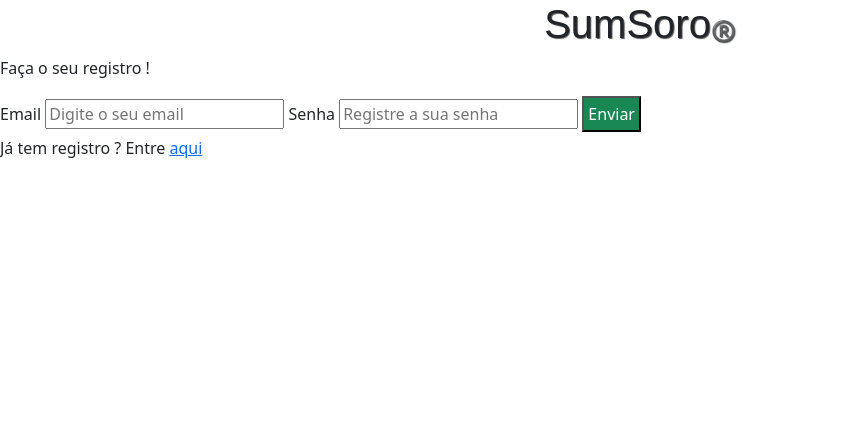
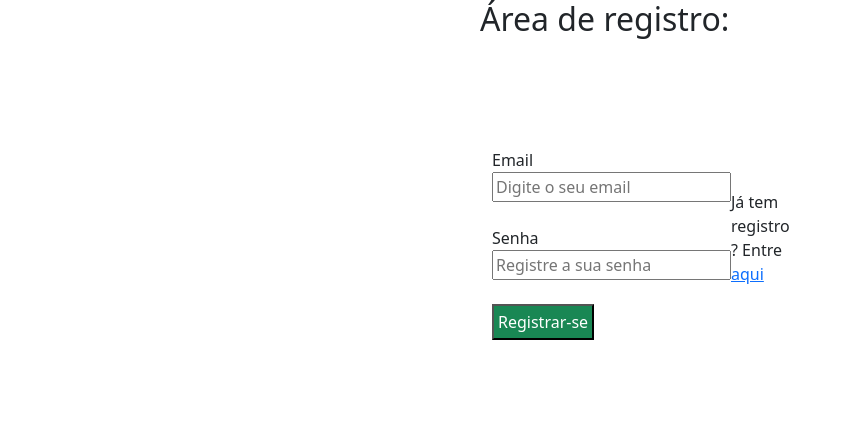
Before and after one commit to Cafurink42/SumSoro, a PHP site: page /register.php in a window 1280 px wide. Shown: the top 445 px of the page, without its empty margins (0-852 px from the left). Run offline with PHP 8.4, Linux system fonts and the light colour scheme.

Commit message:
Ajustando formulario de registro

```diff
--- a/src/register.php
+++ b/src/register.php
@@ -17,29 +17,29 @@
 
 <body>
 
-  <div class="SumSorologinTitle">
-    <h1 class="title">SumSoro</h1>
-  </div>
 
-  <div class="offcanvas-body">
-    <p>Faça o seu registro ! </p>
+  <h2 class = "col-md-3 mx-auto">Área de registro: </h2>
+  <div class="col-md-3 container d-flex align-items-center" style="min-height: 50vh;">
     <form action="<?php echo htmlspecialchars($_SERVER["PHP_SELF"]); ?>" method="POST">
-         <label for = "email">Email</label>
-         <input type = "email" name  = "email" placeholder="Digite o seu email">
-         <label for = "password">Senha</label>
-         <input type  = "password" name  = "password" placeholder  = "Registre a sua senha">
-
-         <button type="submit" class="p-1 mb-1 bg-success text-white">Enviar</button>
+      <label for="email">Email</label>
+      <input type="email" name="email" placeholder="Digite o seu email">
+      <br>
+      <br>
+      <label for="password">Senha</label>
+      <input type="password" name="password" placeholder="Registre a sua senha" >
+      <br>
+      <br>
+      <button type="submit" class="p-1 mb-1 bg-success text-white">Registrar-se</button>
     </form>
-
     <p>Já tem registro ? Entre <a href="login.php">aqui</a></p>
 
   </div>
-  </div>
-  </div>
-  </nav>
-  </header>
 
+
+
+  <script src="https://cdn.jsdelivr.net/npm/bootstrap@5.3.1/dist/js/bootstrap.bundle.min.js"
+  integrity="sha384-HwwvtgBNo3bZJJLYd8oVXjrBZt8cqVSpeBNS5n7C8IVInixGAoxmnlMuBnhbgrkm" crossorigin="anonymous">
+  </script>
 </body>
 
 </html>
```
